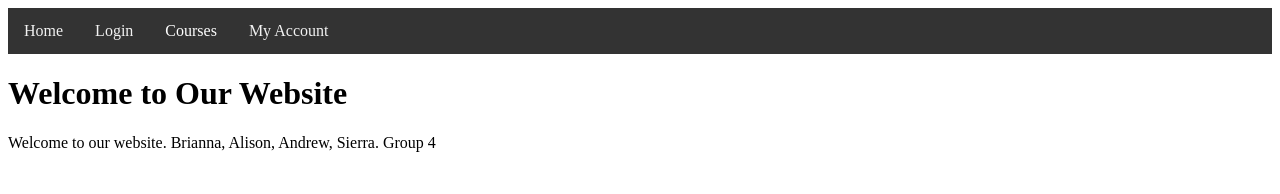
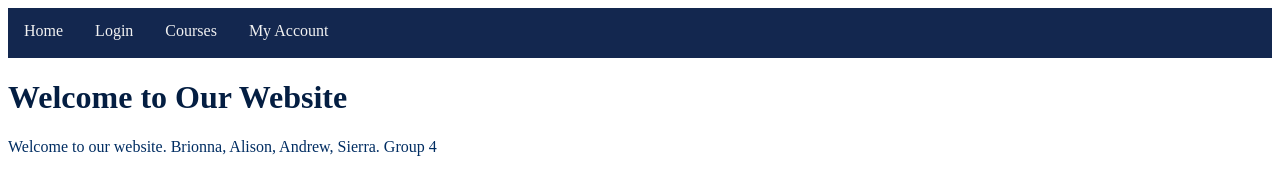
Before and after one commit to switt7/SDEV255FinalProject, a plain HTML site: page home.html in a window 1280 px wide. Drawn offline with Linux system fonts and the light colour scheme.

Commit message:
home.html

```diff
--- a/home.html
+++ b/home.html
@@ -1,4 +1,3 @@
-
 <!DOCTYPE html>
 <html lang="en">
 <head>
@@ -9,7 +8,7 @@
     <style>
         .navbar {
             overflow: hidden;
-            background-color: #333;
+            background-color: #13274F;
         }
 
         .navbar a {
@@ -36,7 +35,7 @@
             border: none;
             outline: none;
             color: white;
-            padding: 14px 16px;
+            padding: 0px;
             background-color: inherit;
             font-family: inherit;
             margin: 0;
@@ -65,7 +64,7 @@
         }
 
         .dropdown-content a:hover {
-            background-color: #ddd;
+            background-color: #1ca9c9;
         }
 
         .dropdown:hover .dropdown-content {
@@ -79,7 +78,7 @@
     <a href="home.html">Home</a>
     <a href="login.html">Login</a>
     <div class="dropdown">
-        <button class="dropbtn">Courses
+        <button class="dropbtn"><a href="courses.html">Courses</a>
             <i class="fa fa-caret-down"></i>
         </button>
         <div class="dropdown-content">
@@ -104,12 +103,12 @@
 </head>
 <body>
     <header>
-        <h1>Welcome to Our Website</h1>
+        <h1 style="color: #041E42 ;">Welcome to Our Website</h1>
     </header>
 
     <section>
 
-        <p>Welcome to our website. Brianna, Alison, Andrew, Sierra. Group 4</p>
+        <p style="color: #002D62 ;">Welcome to our website. Brionna, Alison, Andrew, Sierra. Group 4</p>
     </section>
     <footer>
 
```
